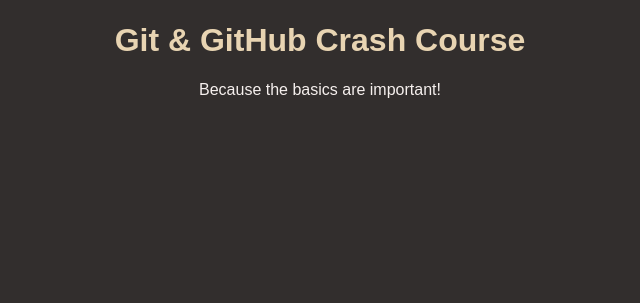
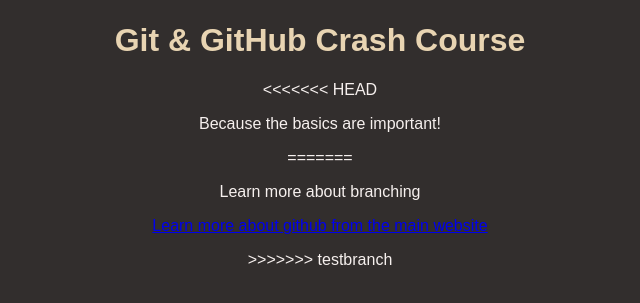
Before and after one commit to MonicaJMittal/MyFirstRepository, a plain HTML site: page index.html in a window 1280 px wide. Shown: the part 147-450 px from the top of the page, without its empty margins (320-960 px from the left). Drawn offline with Linux system fonts and the light colour scheme.

Commit message:
all files are running

```diff
--- a/index.html
+++ b/index.html
@@ -10,6 +10,12 @@
   <body>
     <img id="logo" src="logo.png" alt="A logo that contains the word 'Git'" />
     <h1>Git & GitHub Crash Course</h1>
+<<<<<<< HEAD
     <p>Because the basics are important!</p>
+=======
+    <section> <p>Learn more about branching</p>
+      <p><a href="www.github.com">Learn more about github from the main website</a></p>
+    </section>
+>>>>>>> testbranch
   </body>
 </html>
```
Also changed, not shown: 1 other file.
